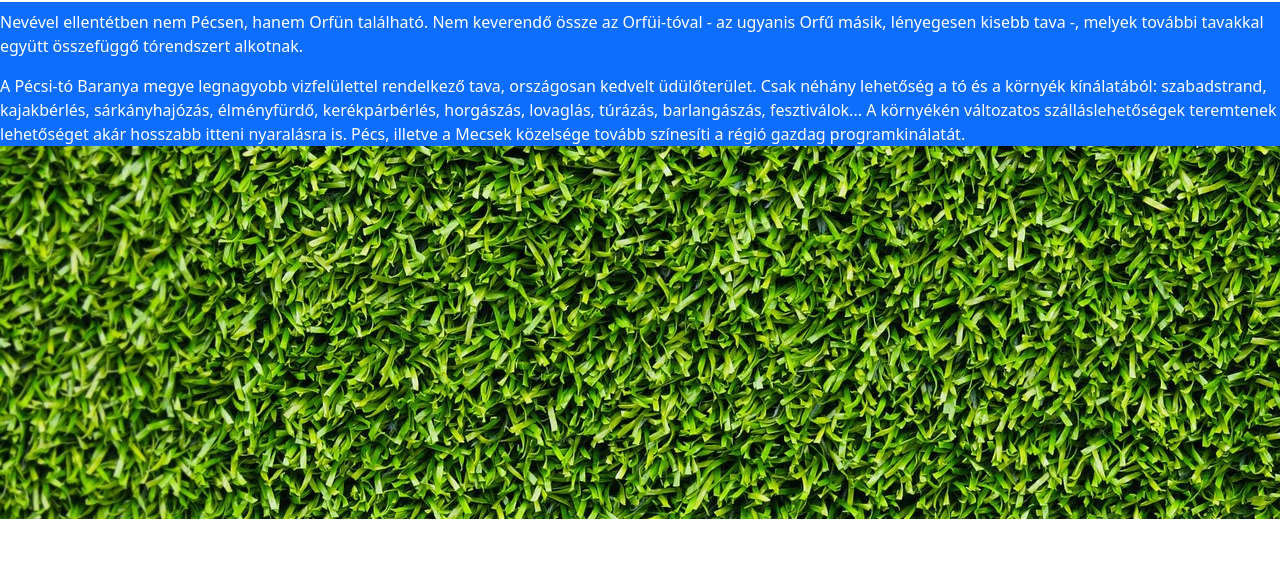
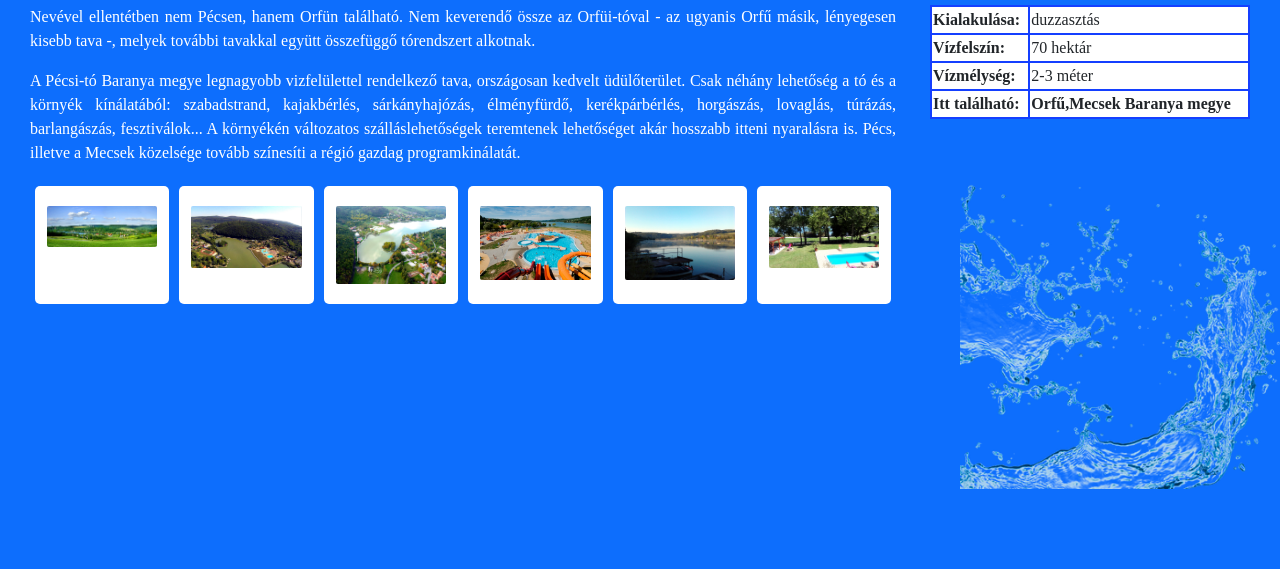
Before and after one commit to penzesdavid/pecsi-to, a plain HTML site: page index.html in a window 1280 px wide. Shown: the part 281-850 px from the top of the page. Before the commit the page ends 800 px from the top, so only its background shows below. Drawn offline with nearby package versions, Linux system fonts and the light colour scheme.

Commit message:
update 2

```diff
--- a/index.html
+++ b/index.html
@@ -17,7 +17,9 @@
     <main class="bg-primary">
         <h1>Pécsi-tó</h1>
 
-        <p>Nevével ellentétben nem Pécsen, hanem Orfün található. Nem keverendő össze az Orfüi-tóval - az ugyanis Orfű
+        <div class="szoveg">
+            <p>Nevével ellentétben nem Pécsen, hanem Orfün található. Nem keverendő össze az Orfüi-tóval - az ugyanis
+                Orfű
                 másik,
                 lényegesen kisebb tava -, melyek további tavakkal együtt összefüggő tórendszert alkotnak.</p>
 
@@ -27,12 +29,45 @@
                 kerékpárbérlés,
                 horgászás, lovaglás, túrázás, barlangászás, fesztiválok... A környékén változatos szálláslehetőségek
                 teremtenek
-            lehetőséget akár hosszabb itteni nyaralásra is. Pécs, illetve a Mecsek közelsége tovább színesíti a régió
+                lehetőséget akár hosszabb itteni nyaralásra is. Pécs, illetve a Mecsek közelsége tovább színesíti a
+                régió
                 gazdag
                 programkinálatát.</p>
+        </div>
+
+        <div class="tablazat">
+            <table>
+                <tr>
+                    <th>Kialakulása:</th>
+                    <td>duzzasztás</td>
+                </tr>
+                <tr>
+                    <th>Vízfelszín:</th>
+                    <td>70 hektár</td>
+                </tr>
+                <tr>
+                    <th>Vízmélység:</th>
+                    <td>2-3 méter</td>
+                </tr>
+                <tr>
+                    <th>Itt található:</th>
+                    <td><b>Orfű,Mecsek Baranya megye</b></td>
+                </tr>
+            </table>
+        </div>
+
+        <div class="row">
+            <div class="col-sm-2"><img src="1.jpg" alt="Hiba"></div>
+            <div class="col-sm-2"><img src="2.jpg" alt="Hiba"></div>
+            <div class="col-sm-2"><img src="3.jpg" alt="Hiba"></div>
+            <div class="col-sm-2"><img src="4.jpg" alt="Hiba"></div>
+            <div class="col-sm-2"><img src="5.jpg" alt="Hiba"></div>
+            <div class="col-sm-2"><img src="6.jpg" alt="Hiba"></div>
+        </div>
+
+        <div class="viz"><img src="splash.png" alt="Hiba" class="img-fluid"></div>
+
     </main>
-
-
 </body>
 
 </html>
--- a/style.css
+++ b/style.css
@@ -1,4 +1,5 @@
 body{
+    font-family: 'Times New Roman', Times, serif;
     background-image: url('Green-grass.jpg');
 }
 
@@ -21,16 +22,68 @@ header h1{
 main{
     border-top-left-radius: 40px;
     border-top-right-radius: 40px;
+    height: 700px;
 }
 
-main p{
-    color: #fff;
-}
-
-h1{
+main h1{
     color: #fff;
     text-align: center;
     padding-top: 60px;
     padding-bottom: 10px;
-    border-bottom: 15px solid #fff;
+    border-bottom: 10px solid #fff;
+    margin-left: 50px;
+    margin-right: 50px;
 }
+
+.szoveg{
+    width: 70%;
+    float: left;
+}
+
+.szoveg p{
+    color: #fff;
+    text-align: justify;
+    margin-left: 30px;
+
+}
+
+.row{
+    width: 70%;
+    margin-left: 30px;
+    float: left;
+}
+
+.col-sm-2{
+    background-color: #fff;
+    border-radius: 5px;
+    margin: 5px;
+    padding-top: 20px;
+    padding-bottom: 20px;
+    text-align: center;
+    width: 15%;
+
+
+}
+
+.row img{
+    width: 100%;
+    border-radius: 2px;
+}
+
+table{
+    float: right;
+    background-color: #fff;
+    width: 25%;
+    margin-right: 30px;
+
+
+}
+
+table, th, td{
+    border: 2px solid rgb(20, 63, 255);
+}
+
+.viz{
+    width: 25%;
+    float: right;
+}
```
Lines whose indentation alone changed are shown as unchanged.
